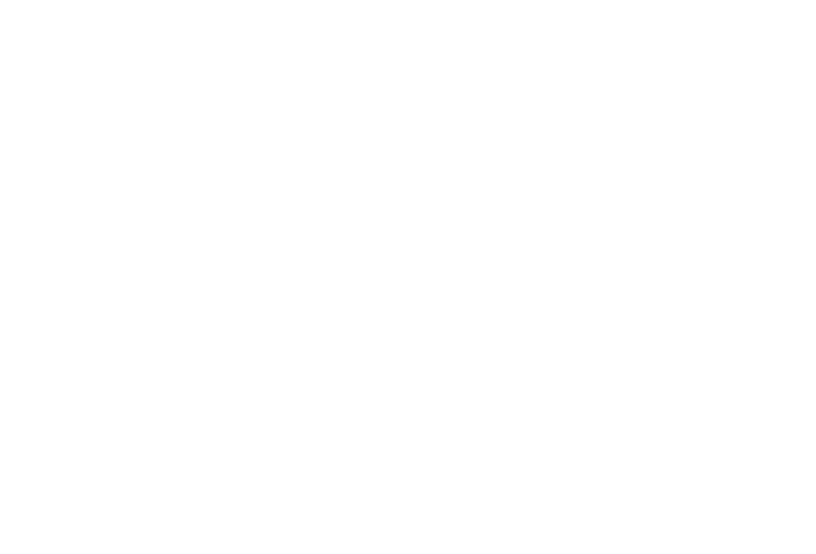
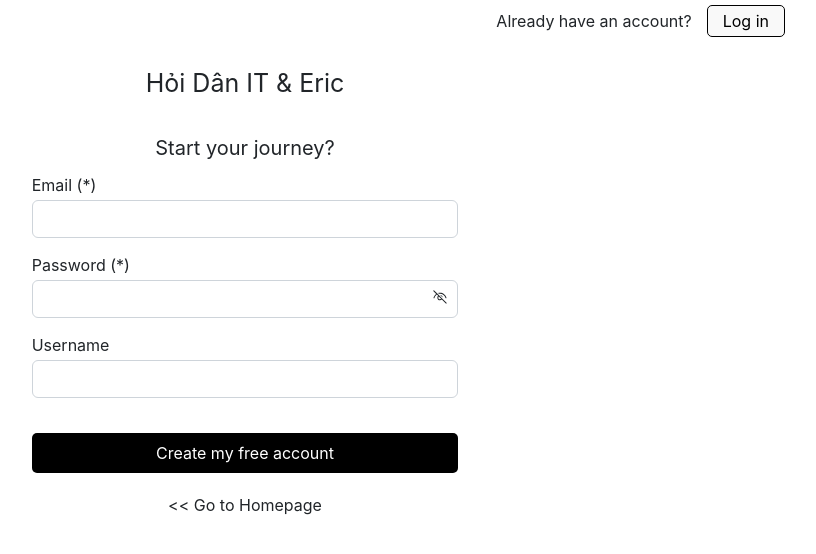
Before and after one commit to bantot1102/Project-ReactJS, a React (Create React App) app: page /register in a window 1280 px wide. Before the commit this address had no page. Shown: the top 554 px of the page, without its empty margins (395-1211 px from the left). Built offline with nearby package versions, Linux system fonts and the light colour scheme.

Commit message:
chapte7-74

```diff
--- a/src/Layout.js
+++ b/src/Layout.js
@@ -8,6 +8,7 @@
 import Login from "./components/Auth/Login";
 import { ToastContainer, toast } from "react-toastify";
 import "react-toastify/dist/ReactToastify.css";
+import Register from "./components/Auth/Register";
 
 const Layout = (props) => {
   return (
@@ -22,8 +23,8 @@
           <Route index element={<DashBoard />} />
           <Route path="manage-users" element={<ManageUser />} />
         </Route>
-
         <Route path="/login" element={<Login />} />
+        <Route path="/register" element={<Register />} />
       </Routes>
 
       <ToastContainer
--- a/src/components/Admin/SideBar.js
+++ b/src/components/Admin/SideBar.js
@@ -18,7 +18,7 @@
   FaRegLaughWink,
   FaHeart,
 } from "react-icons/fa";
-import sidebarBg from "../../assets/bg2.jpg";
+import sidebarBg from "../../assets/First EldenLord-lol-card.png";
 import { DiReact } from "react-icons/di";
 import { MdDashboard } from "react-icons/md";
 import "./SideBar.scss";
--- a/src/components/Auth/Login.js
+++ b/src/components/Auth/Login.js
@@ -8,10 +8,23 @@
   const [email, setEmail] = useState("");
   const [password, setPassword] = useState("");
   const navigate = useNavigate();
-
+  const validateEmail = (email) => {
+    return String(email)
+      .toLowerCase()
+      .match(
+        /^(([^<>()[\]\\.,;:\s@"]+(\.[^<>()[\]\\.,;:\s@"]+)*)|(".+"))@((\[[0-9]{1,3}\.[0-9]{1,3}\.[0-9]{1,3}\.[0-9]{1,3}\])|(([a-zA-Z\-0-9]+\.)+[a-zA-Z]{2,}))$/
+      );
+  };
   const handleLogin = async () => {
     // validate
-
+    const isValidEmail = validateEmail(email);
+    if (!isValidEmail) {
+      toast.error("Invalid Email");
+      return;
+    } else if (!password) {
+      toast.error("Invalid Password");
+      return;
+    }
     // submit apis
     let data = await postLogin(email, password);
     if (data && data.EC === 0) {
@@ -26,7 +39,7 @@
     <div className="login-container">
       <div className="header">
         <span>Don't have an account yet?</span>
-        <button>Sign up</button>
+        <button onClick={() => navigate("/register")}>Sign up</button>
       </div>
       <div className="title col-4 mx-auto">PROJECT REACTJS</div>
       <div className="welcome col-4 mx-auto">Hello, who’s this?</div>
--- /dev/null
+++ b/src/components/Auth/Register.js
@@ -0,0 +1,116 @@
+import { useState } from 'react';
+import './Register.scss';
+import { useNavigate } from 'react-router-dom';
+import { postRegister } from '../../services/apiService';
+import { toast } from 'react-toastify';
+import { VscEye, VscEyeClosed } from "react-icons/vsc";
+
+const Register = (props) => {
+    const [email, setEmail] = useState("");
+    const [password, setPassword] = useState("");
+    const [username, setUsername] = useState("");
+
+    const [isShowPassword, setIsShowPassword] = useState(false);
+
+    const navigate = useNavigate();
+
+    const validateEmail = (email) => {
+        return String(email)
+            .toLowerCase()
+            .match(
+                /^(([^<>()[\]\\.,;:\s@"]+(\.[^<>()[\]\\.,;:\s@"]+)*)|(".+"))@((\[[0-9]{1,3}\.[0-9]{1,3}\.[0-9]{1,3}\.[0-9]{1,3}\])|(([a-zA-Z\-0-9]+\.)+[a-zA-Z]{2,}))$/
+            );
+    };
+    const handleRegister = async () => {
+        //validate
+        const isValidEmail = validateEmail(email);
+        if (!isValidEmail) {
+            toast.error('Invalid email')
+            return;
+        }
+
+        if (!password) {
+            toast.error('Invalid password')
+            return;
+        }
+
+        //submit apis
+        let data = await postRegister(email, password, username);
+        if (data && data.EC === 0) {
+            toast.success(data.EM);
+            navigate('/login')
+        }
+
+        if (data && +data.EC !== 0) {
+            toast.error(data.EM);
+        }
+    }
+    return (
+        <div className="register-container">
+            <div className='header'>
+                <span> Already have an account?</span>
+                <button onClick={() => navigate('/login')}>Log in</button>
+            </div>
+            <div className='title col-4 mx-auto'>
+                Hỏi Dân IT &amp; Eric
+            </div>
+            <div className='welcome col-4 mx-auto'>
+                Start your journey?
+            </div>
+            <div className='content-form col-4 mx-auto'>
+                <div className='form-group'>
+                    <label>Email (*)</label>
+                    <input
+                        type={"email"}
+                        className="form-control"
+                        value={email}
+                        onChange={(event) => setEmail(event.target.value)}
+                    />
+                </div>
+                <div className='form-group pass-group'>
+                    <label>Password (*)</label>
+                    <input
+                        type={isShowPassword ? "text" : "password"}
+                        className="form-control"
+                        value={password}
+                        onChange={(event) => setPassword(event.target.value)}
+                    />
+
+                    {isShowPassword ?
+                        <span className="icons-eye"
+                            onClick={() => setIsShowPassword(false)}>
+                            <VscEye />
+                        </span>
+                        :
+                        <span className="icons-eye"
+                            onClick={() => setIsShowPassword(true)}>
+                            <VscEyeClosed />
+                        </span>
+                    }
+                </div>
+                <div className='form-group'>
+                    <label>Username</label>
+                    <input
+                        type={"text"}
+                        className="form-control"
+                        value={username}
+                        onChange={(event) => setUsername(event.target.value)}
+                    />
+                </div>
+                <div>
+                    <button
+                        className='btn-submit'
+                        onClick={() => handleRegister()}
+                    >Create my free account</button>
+                </div>
+                <div className='text-center'>
+                    <span className="back" onClick={() => { navigate('/') }}>
+                        &#60;&#60; Go to Homepage
+                    </span>
+                </div>
+            </div>
+        </div>
+    )
+}
+
+export default Register;
--- /dev/null
+++ b/src/components/Auth/Register.scss
@@ -0,0 +1,65 @@
+.register-container {
+    .header {
+        height: 45px;
+        text-align: right;
+        padding: 5px 100px 0 100px;
+
+        button {
+            padding: 3px 15px;
+            margin-left: 15px;
+            border-radius: 5px;
+            background: #f9f9f9;
+            border: 1px solid;
+
+            &:hover {
+                background-color: white;
+            }
+        }
+    }
+
+    .title {
+        font-size: 25px;
+        padding: 20px 0;
+        text-align: center;
+    }
+
+    .welcome {
+        font-size: 20px;
+        padding: 10px 0;
+        text-align: center;
+    }
+
+    .content-form {
+
+        input {
+            margin-bottom: 15px ;
+            margin-top: 3px;
+        }
+
+        button {
+            width: 100%;
+            width: 100%;
+            height: 40px;
+            border: none;
+            border-radius: 5px;
+            margin: 20px 0;
+            color: white;
+            background: black;
+        }
+
+        .back {
+            cursor: pointer;
+        }
+
+        .pass-group {
+            position: relative;
+
+            .icons-eye {
+                cursor: pointer;
+                position: absolute;
+                right: 10px;
+                bottom: 10px;
+            }
+        }
+    }
+}
--- a/src/components/Header/Header.js
+++ b/src/components/Header/Header.js
@@ -5,10 +5,12 @@
 import { NavLink, useNavigate } from "react-router-dom";
 
 const Header = () => {
-
   const navigate = useNavigate();
   const handleLogin = () => {
     navigate("/login");
+  };
+  const handleRegister = () => {
+    navigate("/register");
   };
 
   return (
@@ -34,7 +36,9 @@
             <button className="btn-login" onClick={() => handleLogin()}>
               Log in
             </button>
-            <button className="btn-signUp">sign up</button>
+            <button className="btn-signUp" onClick={() => handleRegister()}>
+              sign up
+            </button>
             {/* <NavDropdown title="Settings" id="basic-nav-dropdown">
               <NavDropdown.Item href="#action/3.1">Login</NavDropdown.Item>
               <NavDropdown.Item href="#action/3.2">Logout</NavDropdown.Item>
--- a/src/index.js
+++ b/src/index.js
@@ -1,6 +1,5 @@
 import React from "react";
 import ReactDOM from "react-dom/client";
-
 import reportWebVitals from "./reportWebVitals";
 import { Provider } from "react-redux";
 import store from "./redux/store";
--- a/src/services/apiService.js
+++ b/src/services/apiService.js
@@ -39,6 +39,13 @@
     password: userPassword,
   });
 };
+
+const postRegister = (userEmail, userPassword) => {
+  return axios.post(`/api/v1/register`, {
+    email: userEmail,
+    password: userPassword,
+  });
+};
 export {
   postCreateNewUser,
   getAllUsers,
@@ -46,4 +53,5 @@
   deleteUser,
   getUserWithPaginate,
   postLogin,
+  postRegister,
 };
```
Also changed, not shown: src/assets/First EldenLord-lol-card.png (added).
